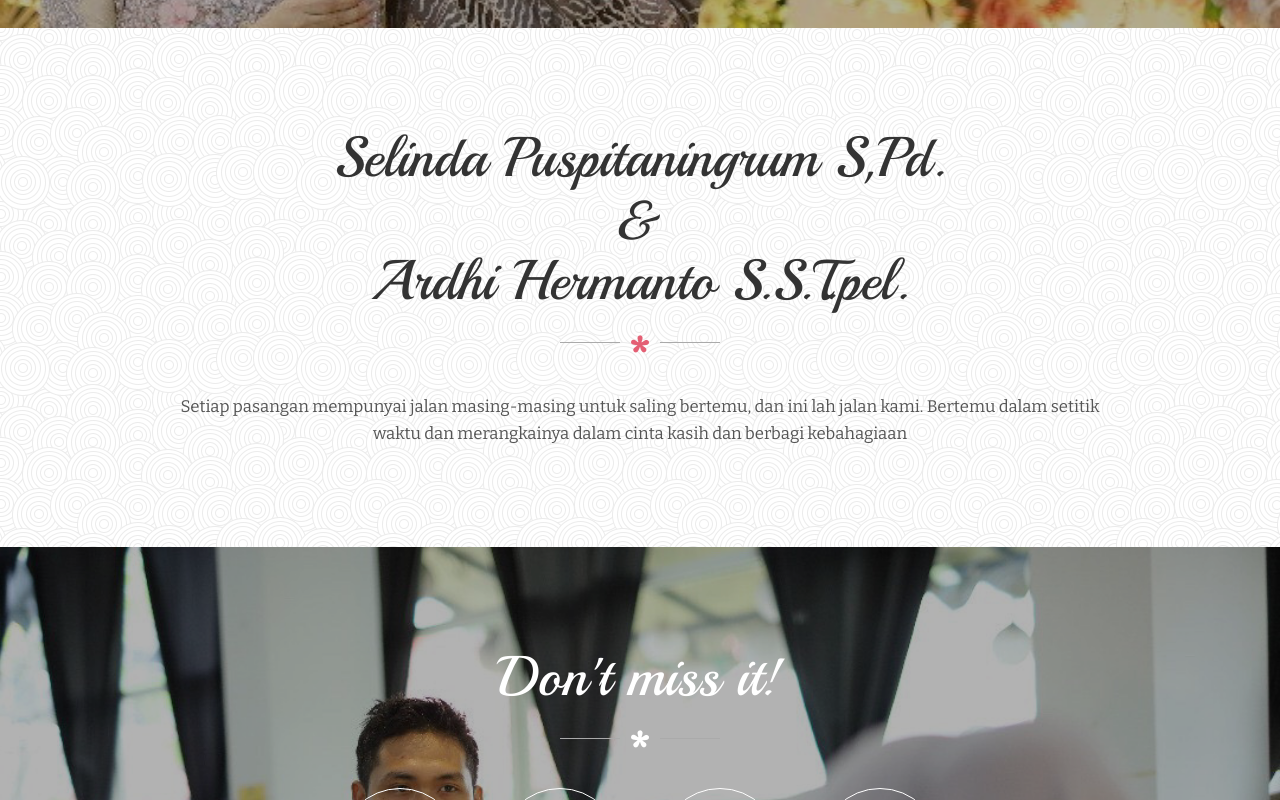
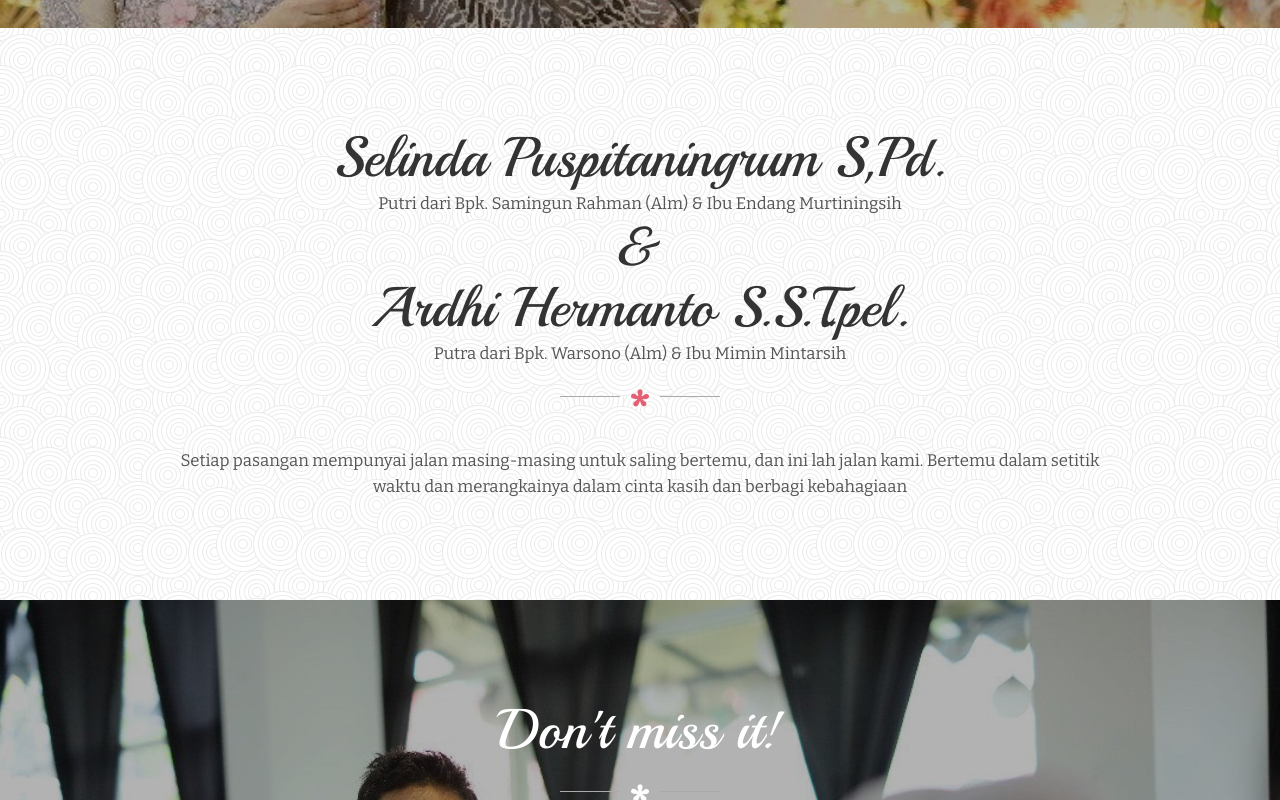
Before and after one commit to taufardh/wedding_selinda_ardhi, a plain HTML site: page index.html in a window 1280 px wide. Shown: the part 772-1572 px from the top of the page. Drawn offline with nearby package versions, Linux system fonts and the light colour scheme.

Commit message:
add parent name

```diff
--- a/index.html
+++ b/index.html
@@ -86,8 +86,10 @@
 
 					<div class="heading">
 						<h2 class="title">Selinda Puspitaningrum S,Pd.</h2>
+						<p>Putri dari Bpk. Samingun Rahman (Alm) & Ibu Endang Murtiningsih</p>
 						<h2 class="title">&</h2>
 						<h2 class="title">Ardhi Hermanto S.S.T.pel.</h2>
+						<p>Putra dari Bpk. Warsono (Alm) & Ibu Mimin Mintarsih</p>
 						<span class="heading-bottom"><i class="icon icon-star"></i></span>
 					</div>
 
```
